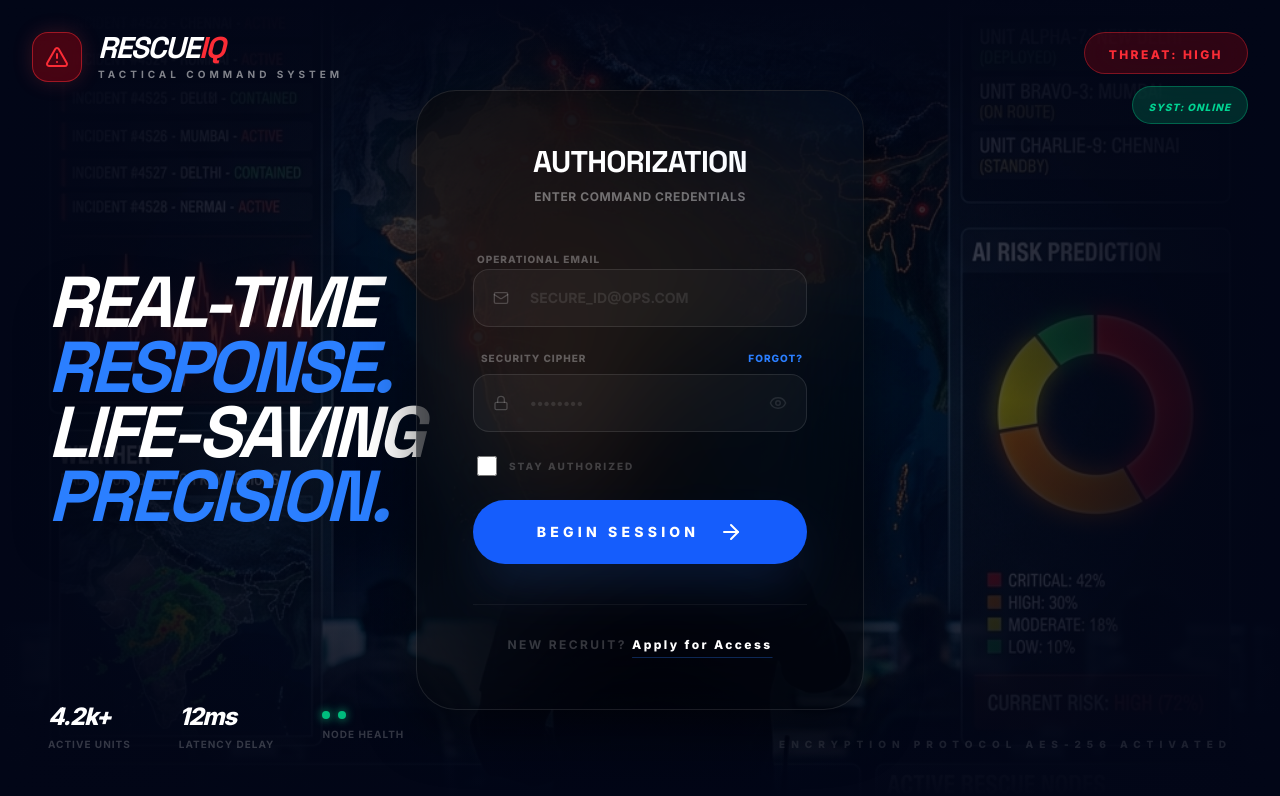
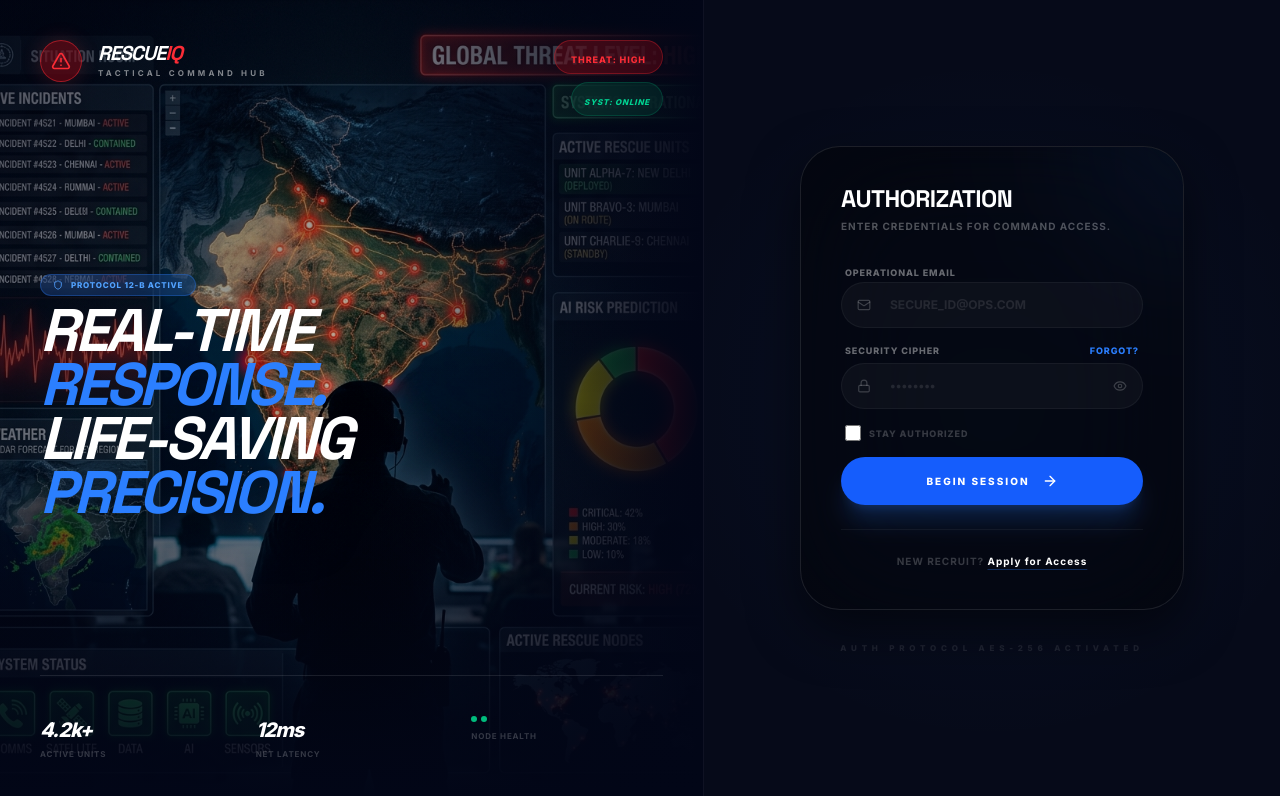
Before and after one commit to Amritas851203/RescuelQ, a React (Vite) app in the folder frontend/: page /login in a window 1280 px wide. Shown: the top 796 px of the page. Built offline with nearby package versions, Linux system fonts and the light colour scheme; no server answers.

Commit message:
Revert "style: full-screen tactical map background with glassy login terminal"
This reverts commit 95bd01d1ec5f564e4f4c5e80cb432b7446c63435.

```diff
--- a/frontend/src/pages/LoginPage.jsx
+++ b/frontend/src/pages/LoginPage.jsx
@@ -14,10 +14,13 @@ import {
   Eye,
   EyeOff,
   ChevronLeft,
+  Timer,
   Activity,
   Globe,
   Radio,
-  CloudRain
+  CloudRain,
+  Zap,
+  Wind
 } from 'lucide-react';
 import useAuthStore from '../store/useAuthStore';
 import { useNavigate } from 'react-router-dom';
@@ -78,53 +81,60 @@ const AuthPage = () => {
   const renderBackBtn = () => (
     <button
       onClick={() => { clearError?.(); setMode('login'); }}
-      className="absolute top-6 left-6 text-slate-400 hover:text-white flex items-center text-[10px] font-black uppercase tracking-widest transition-all group z-50 bg-black/40 px-3 py-1.5 rounded-lg backdrop-blur-md border border-white/5"
+      className="absolute top-4 left-4 text-slate-500 hover:text-white flex items-center text-[9px] font-black uppercase tracking-widest transition-all group z-50"
     >
-      <ChevronLeft className="w-4 h-4 mr-1 group-hover:-translate-x-1 transition-transform" />
+      <ChevronLeft className="w-3 h-3 mr-1 group-hover:-translate-x-1 transition-transform" />
       Abort Access
     </button>
   );
 
   return (
-    <div className="relative h-screen w-full flex items-center justify-center bg-[#020617] overflow-hidden font-sans selection:bg-blue-500/30">
+    <div className="relative h-screen w-full flex bg-[#020617] overflow-hidden font-sans selection:bg-blue-500/30">
 
-      {/* FULL SCREEN BACKGROUND: Tactical India Map */}
-      <div className="absolute inset-0 z-0">
+      {/* LEFT SECTION: TACTICAL HERO (55% Width) */}
+      <div className="hidden lg:flex lg:w-[55%] relative overflow-hidden border-r border-white/5">
+        {/* Background Image - Optimized Scaling */}
         <img
           src={tacticalBg}
           alt="Tactical Command"
-          className="w-full h-full object-cover opacity-70 mix-blend-screen scale-100"
+          className="absolute inset-0 w-full h-full object-cover opacity-80"
         />
-        <div className="absolute inset-0 bg-gradient-to-t from-[#020617] via-transparent to-[#020617]" />
-        <div className="absolute inset-0 bg-gradient-to-r from-[#020617] via-transparent to-[#020617]" />
-      </div>
 
-      {/* TACTICAL HUD OVERLAYS (Floating Elements) */}
-      <div className="absolute inset-0 pointer-events-none z-1 p-8 hidden lg:block">
+        {/* Overlays for Depth */}
+        <div className="absolute inset-0 bg-gradient-to-r from-[#020617]/40 via-transparent to-[#020617]" />
+        <div className="absolute inset-0 bg-gradient-to-t from-[#020617] via-transparent to-[#020617]/40" />
+
+        {/* TACTICAL HUD ELEMENTS */}
+        <div className="relative z-10 w-full h-full p-10 flex flex-col justify-between">
+
            {/* Top Info */}
            <div className="flex justify-between items-start">
               <div className="flex items-center gap-4">
-              <div className="p-3 bg-red-600/30 border border-red-500/50 rounded-2xl backdrop-blur-xl shadow-[0_0_20px_rgba(239,68,68,0.2)]">
-                 <AlertTriangle className="text-red-500" size={24} />
+                 <div className="p-2.5 bg-red-600/30 border border-red-500/50 rounded-xl backdrop-blur-xl shadow-[0_0_20px_rgba(239,68,68,0.2)]">
+                    <AlertTriangle className="text-red-500" size={20} />
                  </div>
                  <div>
-                 <h1 className="text-3xl font-black text-white italic tracking-tighter uppercase leading-none">RESCUE<span className="text-red-500">IQ</span></h1>
-                 <p className="text-[10px] text-white/50 font-bold uppercase tracking-[0.4em] mt-1">Tactical Command System</p>
+                    <h1 className="text-xl font-black text-white italic tracking-tighter uppercase leading-none">RESCUE<span className="text-red-500">IQ</span></h1>
+                    <p className="text-[8px] text-white/50 font-bold uppercase tracking-[0.4em] mt-1">Tactical Command Hub</p>
                  </div>
               </div>
-           <div className="flex flex-col items-end gap-3">
-              <div className="px-6 py-2 bg-red-600/20 border border-red-500/40 rounded-xl backdrop-blur-xl">
-                 <span className="text-xs font-black text-red-500 uppercase tracking-[0.2em]">THREAT: HIGH</span>
+              <div className="flex flex-col items-end gap-2">
+                 <div className="px-4 py-1 bg-red-600/20 border border-red-500/30 rounded-lg backdrop-blur-xl">
+                    <span className="text-[9px] font-black text-red-500 uppercase tracking-widest">THREAT: HIGH</span>
                  </div>
-              <div className="px-4 py-1.5 bg-emerald-500/20 border border-emerald-500/40 rounded-lg backdrop-blur-md">
-                 <span className="text-[10px] font-black text-emerald-400 uppercase tracking-widest italic">SYST: ONLINE</span>
+                 <div className="px-3 py-1 bg-emerald-500/10 border border-emerald-500/20 rounded-md backdrop-blur-md">
+                    <span className="text-[8px] font-black text-emerald-400 uppercase tracking-widest italic">SYST: ONLINE</span>
                  </div>
               </div>
            </div>
 
-        {/* Cinematic Hero Text (Left) */}
-        <div className="absolute top-1/2 left-12 -translate-y-1/2 max-w-lg space-y-4">
-           <h2 className="text-7xl font-black text-white leading-[0.9] tracking-tighter uppercase italic drop-shadow-2xl">
+           {/* Cinematic Text Overlay */}
+           <div className="space-y-4">
+              <div className="inline-flex items-center gap-2 px-3 py-1 bg-blue-500/20 border border-blue-500/30 rounded-full backdrop-blur-md mb-2">
+                 <Shield size={10} className="text-blue-400" />
+                 <span className="text-[8px] font-black text-blue-400 uppercase tracking-widest">Protocol 12-B Active</span>
+              </div>
+              <h2 className="text-6xl font-black text-white leading-[0.9] tracking-tighter uppercase italic drop-shadow-2xl">
                  Real-time<br/>
                  <span className="text-blue-500">Response.</span><br/>
                  Life-saving<br/>
@@ -132,160 +142,163 @@ const AuthPage = () => {
               </h2>
            </div>
 
-        {/* Bottom HUD Analytics */}
-        <div className="absolute bottom-12 left-12 right-12 flex justify-between items-end">
-           <div className="flex items-center gap-12">
+           {/* Bottom Stats Grid */}
+           <div className="grid grid-cols-3 gap-6 pt-10 border-t border-white/10">
               <div className="flex flex-col">
-                 <span className="text-2xl font-black text-white tracking-tighter italic">4.2k+</span>
-                 <span className="text-[10px] font-bold text-white/20 uppercase tracking-widest mt-1">Active Units</span>
+                 <span className="text-xl font-black text-white tracking-tighter italic">4.2k+</span>
+                 <span className="text-[8px] font-bold text-white/20 uppercase tracking-widest mt-1">Active Units</span>
               </div>
               <div className="flex flex-col">
-                 <span className="text-2xl font-black text-white tracking-tighter italic">12ms</span>
-                 <span className="text-[10px] font-bold text-white/20 uppercase tracking-widest mt-1">Latency Delay</span>
+                 <span className="text-xl font-black text-white tracking-tighter italic">12ms</span>
+                 <span className="text-[8px] font-bold text-white/20 uppercase tracking-widest mt-1">Net Latency</span>
               </div>
               <div className="flex flex-col">
-                 <div className="flex gap-2 mb-2">
-                    <div className="w-2 h-2 rounded-full bg-emerald-500 animate-pulse shadow-[0_0_10px_#10b981]" />
-                    <div className="w-2 h-2 rounded-full bg-emerald-500 animate-pulse delay-75 shadow-[0_0_10px_#10b981]" />
+                 <div className="flex gap-1 mb-2">
+                    <div className="w-1.5 h-1.5 rounded-full bg-emerald-500 animate-pulse" />
+                    <div className="w-1.5 h-1.5 rounded-full bg-emerald-500 animate-pulse delay-75" />
                  </div>
-                 <span className="text-[10px] font-bold text-white/20 uppercase tracking-widest">Node Health</span>
+                 <span className="text-[8px] font-bold text-white/20 uppercase tracking-widest">Node Health</span>
               </div>
            </div>
-           <p className="text-[10px] font-black text-white/10 uppercase tracking-[0.6em]">Encryption protocol AES-256 Activated</p>
         </div>
       </div>
 
-      {/* MAIN AUTH TERMINAL (CENTERED & GLASSY) */}
-      <div className="relative z-10 w-full max-w-md mx-4">
+      {/* RIGHT SECTION: COMPACT AUTH TERMINAL (45% Width) */}
+      <div className="w-full lg:w-[45%] h-full flex flex-col items-center justify-center p-8 md:p-12 relative">
+        {/* Subtle Background Pattern for Right Side */}
+        <div className="absolute inset-0 bg-[#0a0f1c] pointer-events-none opacity-50" />
+        <div className="absolute inset-0 bg-[radial-gradient(circle_at_center,rgba(59,130,246,0.05)_0%,transparent_70%)] pointer-events-none" />
+
+        <div className="relative z-10 w-full max-w-sm">
           <motion.div
-          initial={{ opacity: 0, scale: 0.95 }}
+            initial={{ opacity: 0, scale: 0.98 }}
             animate={{ opacity: 1, scale: 1 }}
-          className="glass-panel relative overflow-hidden bg-slate-900/40 backdrop-blur-[60px] border border-white/20 rounded-[3rem] shadow-[0_60px_120px_-30px_rgba(0,0,0,0.8)] p-10 md:p-14"
+            className="glass-panel relative overflow-hidden bg-slate-950/40 backdrop-blur-3xl border border-white/10 rounded-[2rem] shadow-[0_40px_80px_-20px_rgba(0,0,0,0.8)] p-8 md:p-10"
           >
-          {/* Subtle Glow Effect inside terminal */}
-          <div className="absolute -top-32 -right-32 w-64 h-64 bg-blue-500/10 blur-[100px] rounded-full" />
+            {/* Internal Glow Effect */}
+            <div className="absolute -top-24 -right-24 w-48 h-48 bg-blue-500/10 blur-[80px] rounded-full" />
 
             <AnimatePresence mode="wait">
               <motion.div
                 key={mode}
-              initial={{ opacity: 0, x: 20 }}
+                initial={{ opacity: 0, x: 10 }}
                 animate={{ opacity: 1, x: 0 }}
-              exit={{ opacity: 0, x: -20 }}
-              className="space-y-10"
+                exit={{ opacity: 0, x: -10 }}
+                className="space-y-6"
               >
                 {mode !== 'login' && renderBackBtn()}
 
-              <div className="text-center space-y-3">
-                <h2 className="text-3xl font-black text-white tracking-tight uppercase leading-none">
+                <div className="space-y-2">
+                  <h2 className="text-2xl font-black text-white tracking-tight uppercase leading-none">
                     {mode === 'login' && 'Authorization'}
                     {mode === 'signup' && 'Enlistment'}
                     {mode === 'verify' && 'Verification'}
                     {mode === 'forgot' && 'Recovery'}
                     {mode === 'reset' && 'Uplink'}
                   </h2>
-                <p className="text-xs text-white/40 font-bold tracking-wider uppercase">
-                  {mode === 'login' && 'Enter command credentials'}
-                  {mode === 'signup' && 'Create operator profile'}
-                  {mode === 'verify' && 'Syncing identity signal'}
-                  {mode === 'forgot' && 'Restoring neural access'}
-                  {mode === 'reset' && 'Commit security cipher'}
+                  <p className="text-[10px] text-white/30 font-bold uppercase tracking-widest">
+                    {mode === 'login' && 'Enter credentials for command access.'}
+                    {mode === 'signup' && 'Establish your official network ID.'}
+                    {mode === 'verify' && `Neural code sent to grid.`}
+                    {mode === 'forgot' && 'Provide access restoration ID.'}
+                    {mode === 'reset' && 'Commit new security cipher.'}
                   </p>
                 </div>
 
                 {error && (
-                <div className="p-4 bg-red-600/10 border border-red-500/20 rounded-2xl flex items-center gap-3">
-                  <AlertCircle className="w-5 h-5 text-red-500 shrink-0" />
-                  <p className="text-[11px] font-black text-red-500 uppercase tracking-wider">{error}</p>
+                  <div className="p-3 bg-red-600/10 border border-red-500/20 rounded-xl flex items-center gap-3">
+                    <AlertCircle className="w-4 h-4 text-red-500 shrink-0" />
+                    <p className="text-[10px] font-black text-red-500 uppercase tracking-widest">{error}</p>
                   </div>
                 )}
 
-              <form onSubmit={handleSubmit} className="space-y-6">
+                <form onSubmit={handleSubmit} className="space-y-4">
                   {mode === 'signup' && (
-                  <div className="space-y-2">
-                    <label className="text-[10px] font-black text-white/30 uppercase tracking-widest ml-1">Full Name</label>
+                    <div className="space-y-1.5">
+                      <label className="text-[9px] font-black text-white/40 uppercase tracking-widest ml-1">Full Name</label>
                       <div className="relative group">
-                      <User className="absolute left-5 top-1/2 -translate-y-1/2 w-4 h-4 text-white/20 group-focus-within:text-blue-500 transition-colors" />
+                        <User className="absolute left-4 top-1/2 -translate-y-1/2 w-3.5 h-3.5 text-white/20 group-focus-within:text-blue-500 transition-colors" />
                         <input
                           type="text" required placeholder="OPERATOR NAME" value={fullName}
                           onChange={(e) => setFullName(e.target.value)}
-                        className="w-full bg-white/[0.03] border border-white/10 focus:border-blue-500/50 rounded-2xl py-4.5 pl-14 pr-5 text-sm text-white placeholder:text-white/10 transition-all outline-none font-bold"
+                          className="w-full bg-white/[0.03] border border-white/5 focus:border-blue-500/40 rounded-xl py-3.5 pl-12 pr-4 text-xs text-white placeholder:text-white/10 transition-all outline-none font-bold"
                         />
                       </div>
                     </div>
                   )}
 
-                <div className="space-y-2">
-                  <label className="text-[10px] font-black text-white/30 uppercase tracking-widest ml-1">Operational Email</label>
+                  <div className="space-y-1.5">
+                    <label className="text-[9px] font-black text-white/40 uppercase tracking-widest ml-1">Operational Email</label>
                     <div className="relative group">
-                    <Mail className="absolute left-5 top-1/2 -translate-y-1/2 w-4 h-4 text-white/20 group-focus-within:text-blue-500 transition-colors" />
+                      <Mail className="absolute left-4 top-1/2 -translate-y-1/2 w-3.5 h-3.5 text-white/20 group-focus-within:text-blue-500 transition-colors" />
                       <input
                         type="email" required disabled={mode === 'verify' || mode === 'reset'}
                         placeholder="SECURE_ID@OPS.COM" value={email}
                         onChange={(e) => setEmail(e.target.value)}
-                      className="w-full bg-white/[0.03] border border-white/10 focus:border-blue-500/50 rounded-2xl py-4.5 pl-14 pr-5 text-sm text-white placeholder:text-white/10 transition-all outline-none disabled:opacity-50 font-bold"
+                        className="w-full bg-white/[0.03] border border-white/5 focus:border-blue-500/40 rounded-xl py-3.5 pl-12 pr-4 text-xs text-white placeholder:text-white/10 transition-all outline-none disabled:opacity-50 font-bold"
                       />
                     </div>
                   </div>
 
                   {(mode === 'login' || mode === 'signup' || mode === 'reset') && (
-                  <div className="space-y-2">
+                    <div className="space-y-1.5">
                       <div className="flex justify-between items-center px-1">
-                      <label className="text-[10px] font-black text-white/30 uppercase tracking-widest ml-1">
+                        <label className="text-[9px] font-black text-white/40 uppercase tracking-widest">
                           {mode === 'reset' ? 'New Cipher' : 'Security Cipher'}
                         </label>
                         {mode === 'login' && (
-                        <button type="button" onClick={() => setMode('forgot')} className="text-[10px] font-black text-blue-500 hover:text-blue-400 uppercase tracking-widest transition-colors">Forgot?</button>
+                          <button type="button" onClick={() => setMode('forgot')} className="text-[9px] font-black text-blue-500 hover:text-blue-400 uppercase tracking-widest transition-colors">Forgot?</button>
                         )}
                       </div>
                       <div className="relative group">
-                      <Lock className="absolute left-5 top-1/2 -translate-y-1/2 w-4 h-4 text-white/20 group-focus-within:text-blue-500 transition-colors" />
+                        <Lock className="absolute left-4 top-1/2 -translate-y-1/2 w-3.5 h-3.5 text-white/20 group-focus-within:text-blue-400 transition-colors" />
                         <input
                           type={showPassword ? "text" : "password"} required
                           placeholder="••••••••" value={mode === 'reset' ? newPassword : password}
                           onChange={(e) => mode === 'reset' ? setNewPassword(e.target.value) : setPassword(e.target.value)}
-                        className="w-full bg-white/[0.03] border border-white/10 focus:border-blue-500/50 rounded-2xl py-4.5 pl-14 pr-14 text-sm text-white placeholder:text-white/10 transition-all outline-none font-bold"
+                          className="w-full bg-white/[0.03] border border-white/5 focus:border-blue-500/40 rounded-xl py-3.5 pl-12 pr-12 text-xs text-white placeholder:text-white/10 transition-all outline-none font-bold"
                         />
-                      <button type="button" onClick={() => setShowPassword(!showPassword)} className="absolute right-5 top-1/2 -translate-y-1/2 text-white/10 hover:text-white transition-colors">
-                        {showPassword ? <EyeOff size={18} /> : <Eye size={18} />}
+                        <button type="button" onClick={() => setShowPassword(!showPassword)} className="absolute right-4 top-1/2 -translate-y-1/2 text-white/20 hover:text-white transition-colors">
+                          {showPassword ? <EyeOff size={14} /> : <Eye size={14} />}
                         </button>
                       </div>
                     </div>
                   )}
 
                   {mode === 'login' && (
-                  <div className="flex items-center gap-3 px-1">
-                    <input type="checkbox" id="stay" className="w-5 h-5 rounded bg-white/5 border-white/20 text-blue-500 focus:ring-blue-500 focus:ring-offset-[#020617]" />
-                    <label htmlFor="stay" className="text-[10px] font-black text-white/20 uppercase tracking-[0.2em]">Stay Authorized</label>
+                    <div className="flex items-center gap-2 px-1">
+                      <input type="checkbox" id="stay" className="w-4 h-4 rounded bg-white/5 border-white/10 text-blue-500" />
+                      <label htmlFor="stay" className="text-[9px] font-black text-white/20 uppercase tracking-widest">Stay Authorized</label>
                     </div>
                   )}
 
                   <button
                     type="submit" disabled={loading}
-                  className="w-full h-16 bg-blue-600 hover:bg-blue-500 text-white font-black py-4 rounded-[2rem] flex items-center justify-center gap-5 transition-all group shadow-2xl shadow-blue-500/20 active:scale-[0.97] disabled:opacity-50 mt-6"
+                    className="w-full h-12 bg-blue-600 hover:bg-blue-500 text-white font-black rounded-xl flex items-center justify-center gap-3 transition-all group shadow-xl shadow-blue-500/20 active:scale-[0.98] mt-4"
                   >
                     {loading ? (
-                    <Loader2 className="w-6 h-6 animate-spin" />
+                      <Loader2 className="w-5 h-5 animate-spin" />
                     ) : (
                       <>
-                      <span className="uppercase tracking-[0.3em] text-sm">
+                        <span className="uppercase tracking-[0.2em] text-[10px]">
                           {mode === 'login' && 'Begin Session'}
                           {mode === 'signup' && 'Enlist Now'}
-                        {mode === 'verify' && 'Sync Identity'}
+                          {mode === 'verify' && 'Sync ID'}
                           {mode === 'forgot' && 'Restore Access'}
                           {mode === 'reset' && 'Commit Cipher'}
                         </span>
-                      <ArrowRight className="w-6 h-6 group-hover:translate-x-2 transition-transform" />
+                        <ArrowRight className="w-4 h-4 group-hover:translate-x-1.5 transition-transform" />
                       </>
                     )}
                   </button>
                 </form>
 
-              <div className="text-center pt-8 border-t border-white/5">
-                <p className="text-xs text-white/20 font-bold uppercase tracking-[0.2em]">
+                <div className="text-center pt-6 border-t border-white/5">
+                  <p className="text-[10px] text-white/20 font-bold uppercase tracking-widest">
                     {mode === 'login' ? 'New Recruit? ' : 'Already Enlisted? '}
                     <button
                       onClick={() => { clearError?.(); setMode(mode === 'login' ? 'signup' : 'login'); }}
-                    className="font-black text-white hover:text-blue-500 transition-colors underline decoration-blue-500/30 underline-offset-8"
+                      className="text-white hover:text-blue-500 transition-colors underline underline-offset-4 decoration-blue-500/30"
                     >
                       {mode === 'login' ? 'Apply for Access' : 'Return to Hub'}
                     </button>
@@ -294,6 +307,11 @@ const AuthPage = () => {
               </motion.div>
             </AnimatePresence>
           </motion.div>
+
+          <p className="mt-8 text-center text-[8px] font-black text-white/10 uppercase tracking-[0.6em]">
+            Auth Protocol AES-256 Activated
+          </p>
+        </div>
       </div>
     </div>
   );
```
Lines whose indentation alone changed are shown as unchanged.
